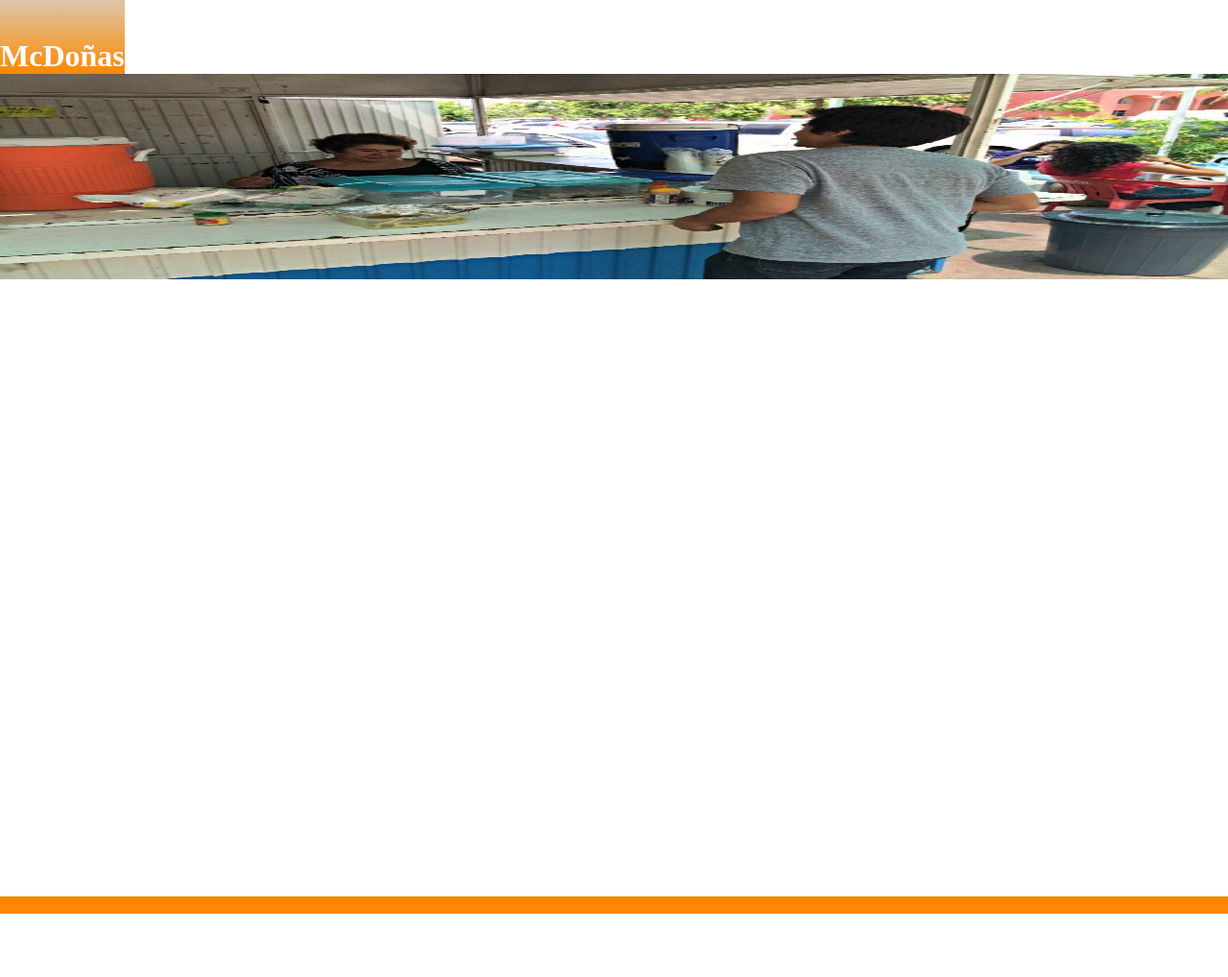
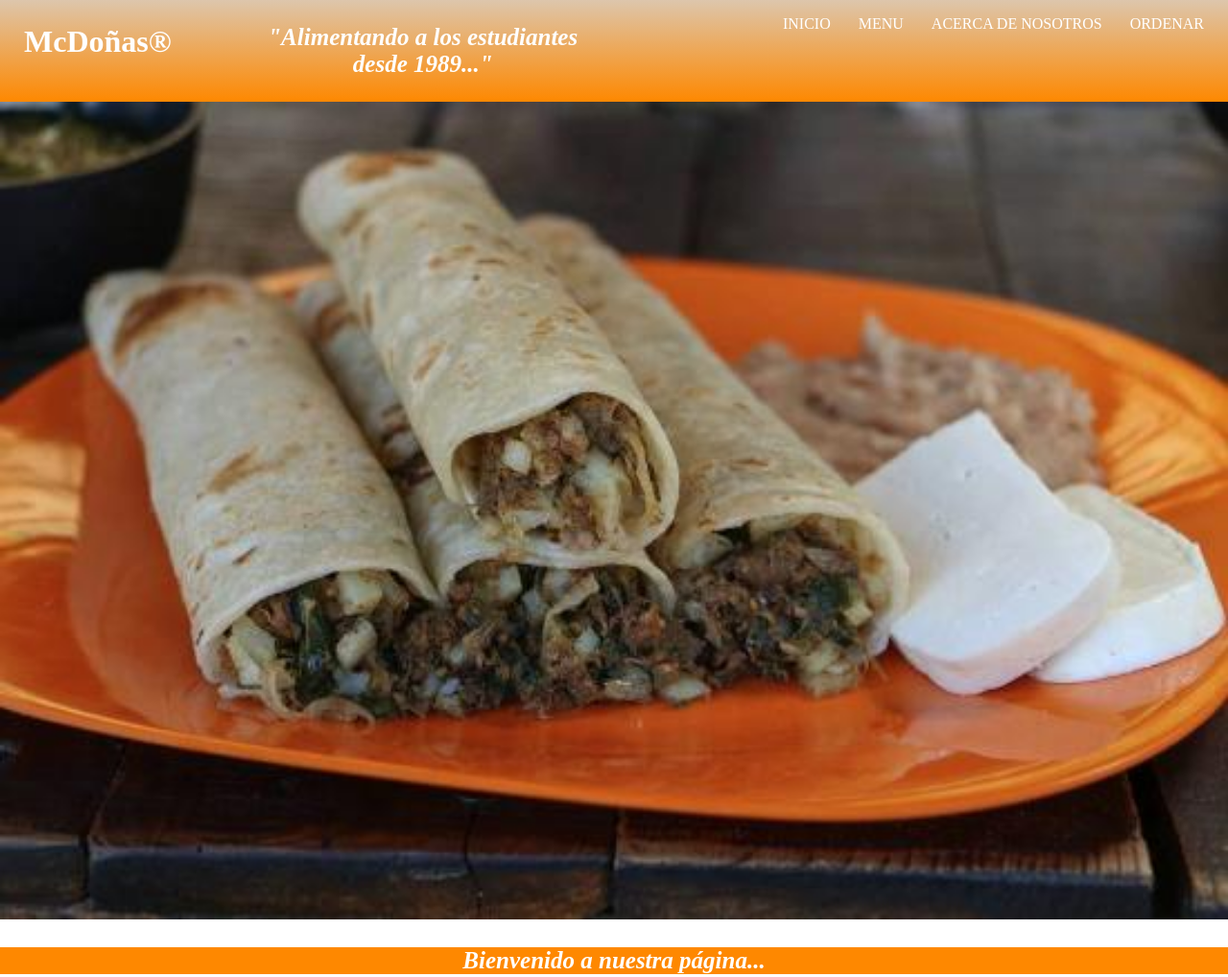
Before and after one commit to ignacioiglesias43/mcdo-as, a plain HTML site: page index.html in a window 1280 px wide. Shown: the top 1018 px of the page at 96% size. Before the commit the page ends 952 px from the top, so only its background shows below. Drawn offline with Linux system fonts and the light colour scheme.

Commit message:
version 1

```diff
--- a/index.html
+++ b/index.html
@@ -11,13 +11,36 @@
 </head>
 <body>
     <header>
-        <h1 class="nombre">McDoñas</h1>
+        <h1 class="nombre">McDoñas®</h1>
+        <div class="mensaje">
+                <h3>"Alimentando a los estudiantes desde 1989..."</h3>
+            </div>
+        <nav class="menu">
+            <ul>
+                <li><a href="">INICIO</a></li>
+                <li><a href="">MENU</a></li>
+                <li><a href="#acerca-de">ACERCA DE NOSOTROS</a></li>
+                <li><a href="">ORDENAR</a></li>
+            </ul>
+        </nav>
     </header>
     <div class="content">
-        <img src="img/Mcdoña1.jpg" alt="">
+        <img src="img/burritos.jpg" alt="" class="principal">
+        <div class="mensaje">
+            <h3>Bienvenido a nuestra página...</h3>
+        </div>
+        <div id="acerca-de" class="acerca-de">
+            <img src="img/doña-burro.jpg" alt="">
+            <p>
+                Lorem ipsum dolor sit amet, consectetur adipisicing elit.
+                Placeat, repudiandae amet! Incidunt sint nobis error, placeat
+                aliquam vel impedit asperiores dolore officia debitis vero.
+                Doloribus adipisci debitis ducimus laboriosam modi!
+            </p>
+        </div>
     </div>
     <footer>
-        <br>
+        <h1>Todos los derechos reservados</h1>
     </footer>
 </body>
 </html>
--- a/style.css
+++ b/style.css
@@ -7,8 +7,36 @@ body{
 }
 header{
     background-image: linear-gradient(#ddc6ac, #fe8800);
-    box-sizing: border-box;
-    padding-top: 40px;
+    display: flex;
+    width: 100%;
+}
+header .nombre{
+    padding: 25px;
+}
+header .menu{
+    text-align: right;
+    width: 75%;
+}
+.menu ul{
+    list-style: none;
+}
+.menu li{
+    display: inline-block;
+}
+header .menu li:not(:first-child){
+    margin-left: 25px;
+}
+header .menu li:last-child{
+    margin-right: 25px;
+}
+.menu a{
+    color: #ffffff;
+    text-decoration: none;
+}
+.selected, header .menu a:hover{
+    border-bottom: 3px solid white;
+    padding-bottom: 3px;
+    transition: 0.2s border;
 }
 .content{
     position: relative;
@@ -20,9 +48,19 @@ header{
     margin: 0;
     width: 25%;
 }
-.content img{
+.content .principal{
     width: 100%;
-    height: 25%;
+}
+.content .mensaje{
+    padding: 0;
+    width: 100%;
+    background-color: #fe8800;
+}
+.mensaje h3{
+    text-align: center;
+    color: white;
+    font-size: 25px;
+    font-style: italic;
 }
 footer{
     align-self: flex-end;
@@ -30,3 +68,8 @@ footer{
     width: 100%;
     height: 100%;
 }
+footer h1{
+    color: white;
+    text-align: center;
+    font-size: 15px;
+}
```
